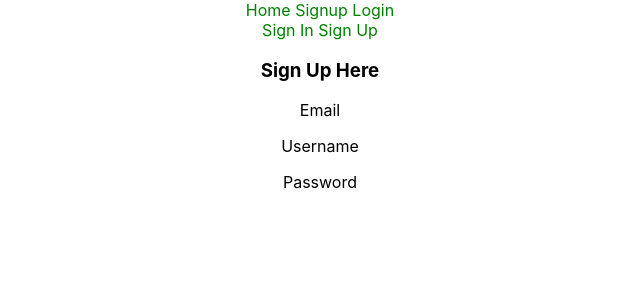
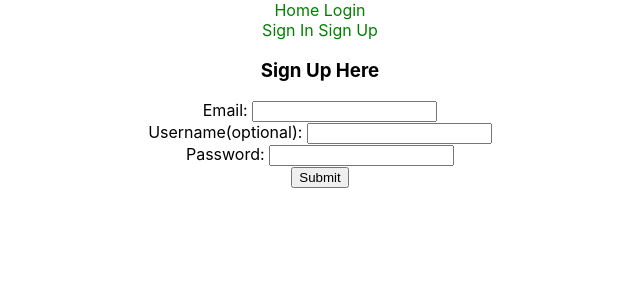
Before and after one commit to how-to-life-hacker/frontend, a React (Create React App) app: page /signup in a window 1280 px wide. Shown: the top 300 px of the page, without its empty margins (320-960 px from the left). Built offline with nearby package versions, Linux system fonts and the light colour scheme.

Commit message:
All forms fully functional with validation

```diff
--- /dev/null
+++ b/src/CurrentUser.js
@@ -0,0 +1,11 @@
+import React from 'react';
+
+export default function CurrentUser(props) {
+    const { user } = props
+    const { email } = user
+    return (
+        <div>
+            <p>Currently Logged In As: {email} </p>
+        </div>
+    )
+}
--- a/src/Forms.css
+++ b/src/Forms.css
@@ -3,3 +3,7 @@ a {
     text-decoration: none;
     color: green;
 }
+
+.error {
+    color: red;
+}
--- a/src/Forms.js
+++ b/src/Forms.js
@@ -1,55 +1,96 @@
 import React, { useState } from "react";
 import "./Forms.css";
 import { BrowserRouter as Router, Switch, Route, Link } from "react-router-dom";
+import * as yup from "yup";
 
 import Signin from "./Signin";
 import Signup from "./Signup";
+import CurrentUser from "./CurrentUser"
 
-import schema from './formSchema'
+import schema from "./formSchema";
 
 const initialFormValues = {
   email: "",
   username: "",
   password: "",
-}
+};
 
 const initialFormErrors = {
   email: "",
   username: "",
   password: "",
-}
+};
+
+const initialUsers = []
+
 export default function Forms() {
 
-    const [ formValues, setFormValues ] = useState(initialFormValues)
-    const [ formErrors, setFormErrors ] = useState(initialFormErrors)
-
+  const [ formValues, setFormValues ] = useState(initialFormValues);
+  const [ formErrors, setFormErrors ] = useState(initialFormErrors);
+  const [ users, setUsers ] = useState(initialUsers)
 
   function onSubmit(event) {
-      event.preventDefault()
+    event.preventDefault();
     // Axios.post here
+
+    setUsers(initialUsers)
+    setUsers([formValues])
+    setFormValues(initialFormValues)
   }
 
+  function validation(name, value) {
+    yup
+      .reach(schema, name)
+      .validate(value)
+      .then((res) => {
+        setFormErrors({ ...formErrors, [name]: "" });
+      })
+      .catch((err) => {
+        setFormErrors({ ...formErrors, [name]: err.message });
+      });
+  }
 
   function updateForm(inputName, inputValue) {
-        setFormValues({...formValues, [inputName]: inputValue})
+    validation(inputName, inputValue);
+    setFormValues({ ...formValues, [inputName]: inputValue });
   }
-
-
 
   return (
     <div>
       <Router>
+        <nav>
           <Link to="/">Home</Link>
           <span> </span>
-        <Link to="/signup">Signup</Link>
-        <span> </span>
           <Link to="/signin">Login</Link>
+        </nav>
         <Switch>
           <Route path="/signin">
-            <Signin formValues={formValues} updateForm={updateForm} onSubmit={onSubmit} />
+            <Signin
+              formValues={formValues}
+              updateForm={updateForm}
+              onSubmit={onSubmit}
+            />
+            <p className="error">{formErrors.email}</p>
+            <p className="error">{formErrors.username}</p>
+            <p className="error">{formErrors.password}</p>
+
+            {
+              users.map(user => {
+                return <CurrentUser user={user} key={user} />
+              })
+            }
+
+
           </Route>
           <Route path="/signup">
-            <Signup />
+            <Signup
+              formValues={formValues}
+              updateForm={updateForm}
+              onSubmit={onSubmit}
+            />
+            <p className="error">{formErrors.email}</p>
+            <p className="error">{formErrors.username}</p>
+            <p className="error">{formErrors.password}</p>
           </Route>
         </Switch>
       </Router>
--- a/src/Signin.js
+++ b/src/Signin.js
@@ -20,12 +20,12 @@ export default function Signin(props) {
       <h3>Log In Here</h3>
       <form onSubmit={onSubmit}>
         <label>
-          Username:
+          Email:
           <span> </span>
           <input
             type="text"
-            name="username"
-            value={formValues.username}
+            name="email"
+            value={formValues.email}
             onChange={onChange}
           />
           <br />
--- a/src/Signup.js
+++ b/src/Signup.js
@@ -3,7 +3,15 @@ import "./Forms.css";
 import { BrowserRouter as Route, Link } from "react-router-dom";
 console.log(Route)
 
-export default function Forms() {
+export default function Signup(props) {
+
+  const { formValues, updateForm, onSubmit } = props;
+
+  function onChange(evt) {
+    const { name, value } = evt.target;
+    updateForm(name, value);
+  }
+
   return (
     <div className="signup">
       <div className="form-links">
@@ -11,9 +19,45 @@ export default function Forms() {
         <Link to="/signup">Sign Up</Link>
       </div>
       <h3>Sign Up Here</h3>
-      <p>Email</p>
-      <p>Username</p>
-      <p>Password</p>
+      <form onSubmit={onSubmit}>
+        <label>
+          Email:
+          <span> </span>
+          <input
+            type="text"
+            name="email"
+            value={formValues.email}
+            onChange={onChange}
+          />
+          <br />
+        </label>
+
+        <label>
+          Username(optional):
+          <span> </span>
+          <input
+            type="text"
+            name="username"
+            value={formValues.username}
+            onChange={onChange}
+          />
+          <br />
+        </label>
+
+        <label>
+          Password:
+          <span> </span>
+          <input
+            type="password"
+            name="password"
+            value={formValues.password}
+            onChange={onChange}
+          />
+          <br />
+        </label>
+
+        <button type="submit" className="submitButton">Submit</button>
+      </form>
     </div>
   );
 }
--- a/src/formSchema.js
+++ b/src/formSchema.js
@@ -1,12 +1,7 @@
 import * as yup from 'yup'
 
 export default yup.object().shape({
-    name: yup.string()
-        .required('Name is required').min(3, "Name must be at least 2 characters"),
-    size: yup.string().oneOf(['8', '12', '14'], "Must choose a pizza size"),
-    instructions: yup.string(),
-    pepperoni: yup.string(),
-    pineapple: yup.string(),
-    olives: yup.string(),
-    bacon: yup.string(),
+    email: yup.string().required('Email is required'),
+    username: yup.string(),
+    password: yup.string().required('Password is required').min(8, "Password must be at least 8 characters"),
 })
```
Lines whose indentation alone changed are shown as unchanged.
